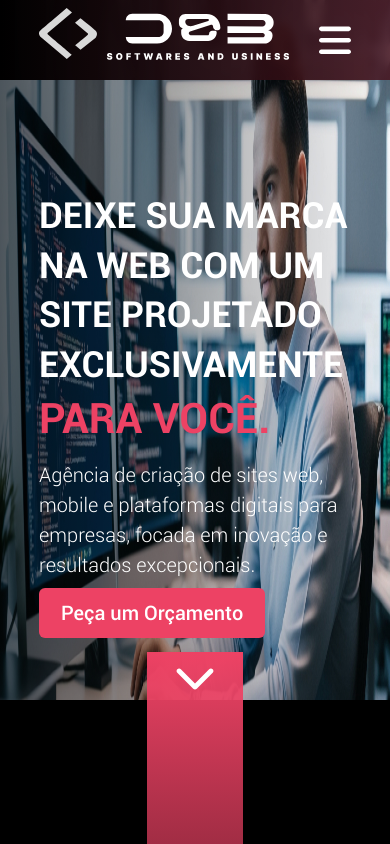
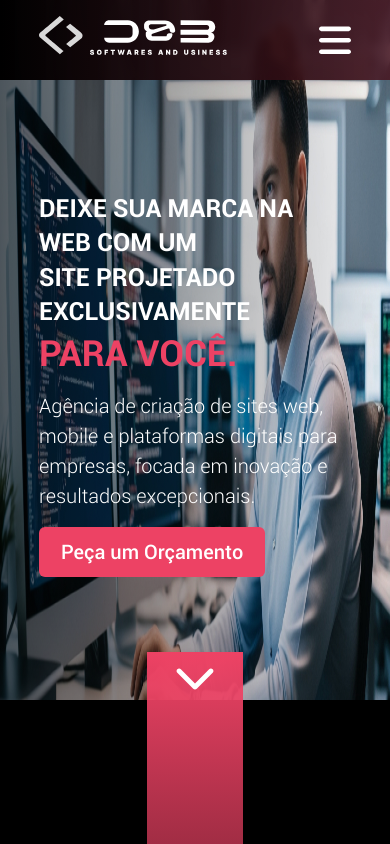
Before and after one commit to ArpexTeam/arpex, a React (Create React App) app: page / in a window 390 px wide. Shown: the top 844 px of the page. Built offline with nearby package versions, Linux system fonts and the light colour scheme.

Commit message:
responsive design update

```diff
--- a/src/components/HowWork/index.js
+++ b/src/components/HowWork/index.js
@@ -84,7 +84,7 @@ function HowWork() {
                 <div ref={elementRef1} className="mt-10 w-0 transition-all overflow-hidden sm:overflow-visible duration-1000 bg-gradient-to-r from-white-rgb-02 to-black-rgb-01 h-[600px] sm:h-72 lg:h-64 xl:h-52 2xl:h-48">
                     <div className="items-center gap-12 h-[inherit] w-full justify-center lg:justify-normal lg:w-[calc(100vw-20%)] flex flex-col sm:flex-row ml-auto mr-auto left-0 right-0 sm:absolute max-w-[1280px]">
                         <img src={headset} className="w-40" />
-                        <div className="text-white sm:text-left w-3/5 lg:w-1/2">
+                        <div className="text-white sm:text-left w-4/5 lg:w-1/2">
                             <h1 className="text-[40px] font-['Roboto-Bold']">BRIEFING</h1>
                             <p className="text-[20px] font-['Roboto-Light']">Após a contratação do serviço, agendamos uma reunião de briefing para juntos elaborarmos um documento que detalhe todas as necessidades do projeto. No fim dessa reunião, estabelecemos como o cliente nos fornecerá o material necessário para o site.</p>
                         </div>
@@ -93,7 +93,7 @@ function HowWork() {
 
                 <div ref={elementRef2} className="w-0 transition-all overflow-hidden sm:overflow-visible duration-1000 bg-gradient-to-l ml-auto from-white-rgb-02 to-black-rgb-01 h-[600px] sm:h-72 lg:h-64 xl:h-52 2xl:h-48">
                     <div className="items-center gap-12 h-[inherit] w-full justify-center lg:justify-end lg:w-[calc(100vw-20%)] flex flex-col sm:flex-row ml-auto mr-auto left-0 right-0 sm:absolute max-w-[1280px]">
-                        <div className="text-white sm:text-right w-3/5 lg:w-1/2 order-2 sm:order-1">
+                        <div className="text-white sm:text-right w-4/5 lg:w-1/2 order-2 sm:order-1">
                             <h1 className="text-[40px] font-['Roboto-Bold']">EXECUÇÃO</h1>
                             <p className="text-[20px] font-['Roboto-Light']">Durante a execução, utilizamos o documento de briefing e os materiais fornecidos pelo cliente para criar o site de acordo com o escopo do projeto.</p>
                         </div>
@@ -104,7 +104,7 @@ function HowWork() {
                 <div ref={elementRef3} className="w-0 transition-all overflow-hidden sm:overflow-visible duration-1000 bg-gradient-to-r from-white-rgb-02 to-black-rgb-01 h-[600px] sm:h-72 lg:h-64 xl:h-52 2xl:h-48">
                     <div className="items-center gap-12 h-[inherit] py-4 w-full justify-center lg:justify-normal lg:w-[calc(100vw-20%)] flex flex-col sm:flex-row ml-auto mr-auto left-0 right-0 sm:absolute max-w-[1280px]">
                         <img src={change} className="w-40" />
-                        <div className="text-white sm:text-left w-3/5 lg:w-1/2">
+                        <div className="text-white sm:text-left w-4/5 lg:w-1/2">
                             <h1 className="text-[40px] font-['Roboto-Bold']">ALTERAÇÕES</h1>
                             <p className="text-[20px] font-['Roboto-Light']">Processo típico em qualquer projeto, agora é a hora do cliente examinar nosso trabalho e propor as alterações necessárias.</p>
                         </div>
@@ -113,7 +113,7 @@ function HowWork() {
 
                 <div ref={elementRef4} className="w-0 transition-all overflow-hidden sm:overflow-visible duration-1000 bg-gradient-to-l ml-auto from-white-rgb-02 to-black-rgb-01 h-[600px] sm:h-72 lg:h-64 xl:h-52 2xl:h-48">
                     <div className="items-center gap-12 h-[inherit] py-4 w-full justify-center lg:justify-end lg:w-[calc(100vw-20%)] flex flex-col sm:flex-row ml-auto mr-auto left-0 right-0 sm:absolute max-w-[1280px]">
-                        <div className="text-white sm:text-right w-3/5 lg:w-1/2 order-2 sm:order-1">
+                        <div className="text-white sm:text-right w-4/5 lg:w-1/2 order-2 sm:order-1">
                             <h1 className="text-[40px] font-['Roboto-Bold']">FINALIZAÇÃO E PUBLICAÇÃO</h1>
                             <p className="text-[20px] font-['Roboto-Light']">Com a aprovação do projeto, publicamos o site no endereço final do cliente, enviamos o backup e uma planilha com os dados de acesso.</p>
                         </div>
--- a/src/components/NavBar/index.js
+++ b/src/components/NavBar/index.js
@@ -15,7 +15,7 @@ function NavBar(){
             <div className='w-4/5 h-full flex max-w-[1280px] ml-auto mr-auto'>
             <div className="w-full h-full flex items-center justify-between">
             <div>
-                <img src={logo}/>
+                <img src={logo} className='w-3/4 md:w-full'/>
             </div>
             <div className='block lg:hidden' onClick={expandNav}>
             <svg xmlns="http://www.w3.org/2000/svg" className='w-8' fill='white' viewBox="0 0 448 512">
--- a/src/components/SliderHead/index.js
+++ b/src/components/SliderHead/index.js
@@ -43,15 +43,15 @@ function SliderHead(){
         <section className="w-full h-[700px]">
             <img src={slide1} className='w-full h-full'/>
             <div className='absolute bg-gradient-to-r from-black-opacity-06 to-transparent h-[700px] w-full top-0'>
-                <div className='relative top-48 md:top-1/3 text-white text-[36px] text-left w-4/5 ml-auto mr-auto max-w-[1280px]'>
+                <div className='relative top-48 md:top-1/3 text-white text-[25px] sm:text-[36px] text-left w-4/5 ml-auto mr-auto max-w-[1280px]'>
                 <div ref={elementRef} className='w-full md:w-4/5 lg:w-3/5 2xl:w-1/2 transition-all duration-1000 -ml-44 opacity-0'>
                     <h1 className='font-["Roboto-Bold"] leading-snug'>
                         DEIXE SUA MARCA NA WEB COM UM<br/>
                         SITE PROJETADO EXCLUSIVAMENTE<br/>
-                        <span className='text-pink-rgb text-[42px]'>PARA VOCÊ.</span>
+                        <span className='text-pink-rgb text-[36px] sm:text-[42px]'>PARA VOCÊ.</span>
                     </h1>
                     <p className='font-["Roboto-Light"] text-[20px] mt-3'>Agência de criação de sites web, mobile e plataformas digitais para empresas, focada em inovação e resultados excepcionais.</p>
-                    <button className='px-5 py-2 text-[20px] hover:bg-black hover:border-pink-rgb hover:text-pink-rgb border-2 border-transparent font-["Roboto-Medium"] bg-pink-rgb rounded-md'>Peça um Orçamento</button>
+                    <button className='px-5 py-2 text-[20px] mt-4 sm:mt-0 hover:bg-black hover:border-pink-rgb hover:text-pink-rgb border-2 border-transparent font-["Roboto-Medium"] bg-pink-rgb rounded-md'>Peça um Orçamento</button>
                     </div>
                 </div>
             </div>
```
